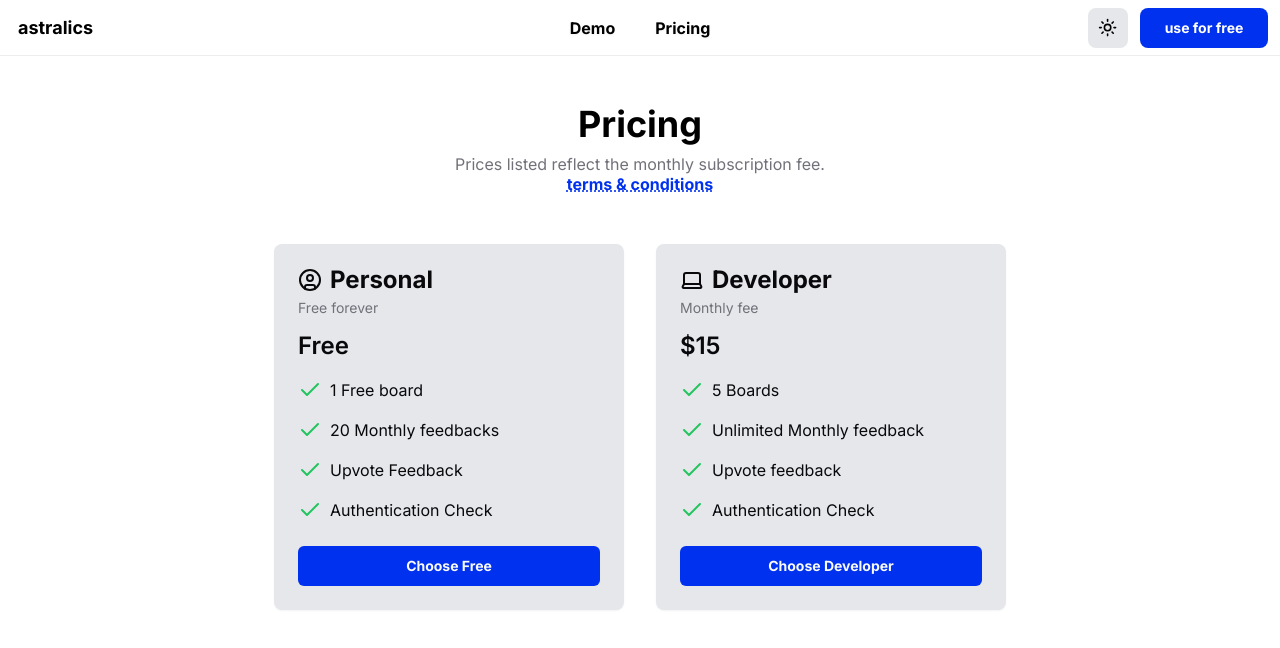
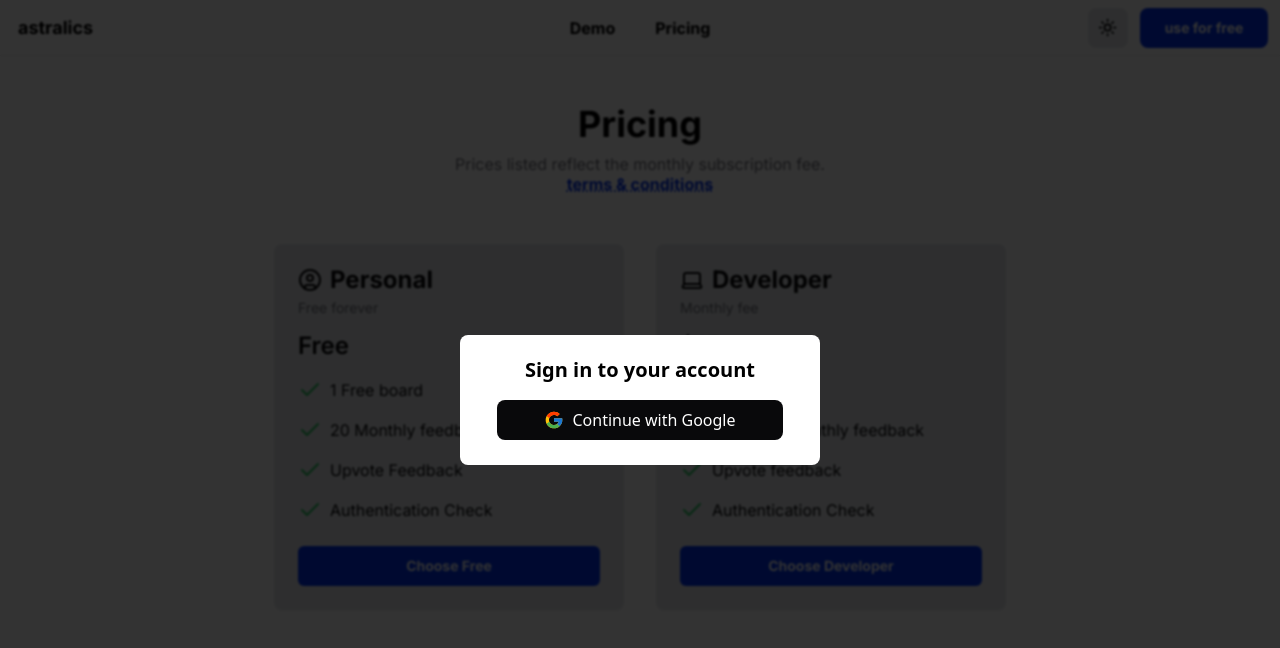
Before and after one commit to ramezj/astralics, a Next.js app in the folder client/: page /pricing in a window 1280 px wide. Both pictures are taken after a click on the button "Choose Free". Shown: the top 648 px of the page. Built offline with nearby package versions, Linux system fonts and the light colour scheme; no server answers.

Commit message:
Auth modal in pricing

```diff
--- a/client/components/pricing/Developer.js
+++ b/client/components/pricing/Developer.js
@@ -12,11 +12,28 @@ import { Input } from "@/components/ui/input"
 import { Label } from "@/components/ui/label"
 import { Laptop, CheckIcon } from "lucide-react"
 import Link from 'next/link'
+import { Fragment, useState } from 'react'
+import { Dialog, Disclosure, Popover, Transition } from '@headlessui/react'
+import AuthModal from "../Auth/AuthModal"
 
 export function Developer(props) {
+    let [isOpen, setIsOpen] = useState(false)
+    function closeModal() {
+      setIsOpen(false)
+    }
+    function openModal() {
+      setIsOpen(true)
+    }
+    const signUserIn = async () => {
+        signIn('google');
+    }
+    const signUserOut = async () => {
+      signOut();
+    }
     const params  = new URLSearchParams()
     params.set('checkout[custom][user_id]', `${props.session?.user.id}`)
   return (
+    <>
     <Card className="w-[350px] border-none bg-gray-200 dark:bg-zinc-900">
       <CardHeader>
         <CardTitle className='flex gap-2 font-bold tracking-normal'> <Laptop/>Developer</CardTitle>
@@ -67,12 +84,45 @@ export function Developer(props) {
           </>
           :
           <>
-             <Button className='w-full bg-astralicsblue dark:bg-astralicsblue font-bold dark:text-white hover:bg-astralicsblue dark:hover:bg-astralicsblue'>
+             <Button onClick={openModal} className='w-full bg-astralicsblue dark:bg-astralicsblue font-bold dark:text-white hover:bg-astralicsblue dark:hover:bg-astralicsblue'>
               Choose Developer
               </Button>
           </>
         }
       </CardFooter>
     </Card>
+    <Transition appear show={isOpen} as={Fragment}>
+        <Dialog as="div" className="relative z-10" onClose={closeModal}>
+          <Transition.Child
+            as={Fragment}
+            enter="ease-out duration-300"
+            enterFrom="opacity-0"
+            enterTo="opacity-100"
+            leave="ease-in duration-200"
+            leaveFrom="opacity-100"
+            leaveTo="opacity-0"
+          >
+            <div className="fixed inset-0 bg-black bg-opacity-80 backdrop-blur-[1px]" />
+          </Transition.Child>
+          <div className="fixed inset-0 overflow-y-auto">
+            <div className="flex min-h-full items-center justify-center text-center">
+              <Transition.Child
+                as={Fragment}
+                enter="ease-out duration-300"
+                enterFrom="opacity-0 scale-95"
+                enterTo="opacity-100 scale-100"
+                leave="ease-in duration-200"
+                leaveFrom="opacity-100 scale-100"
+                leaveTo="opacity-0 scale-95"
+              >
+                <Dialog.Panel className="w-[22.5rem] max-w-md transform overflow-hidden align-middle transition-all">
+                  <AuthModal />
+                </Dialog.Panel>
+              </Transition.Child>
+            </div>
+          </div>
+        </Dialog>
+      </Transition>
+    </>
   )
 }
--- a/client/components/pricing/Free.js
+++ b/client/components/pricing/Free.js
@@ -12,9 +12,27 @@ import {
 import { Input } from "@/components/ui/input"
 import { Label } from "@/components/ui/label"
 import { UserCircleIcon, CheckIcon, ArrowRight } from "lucide-react"
+import { Fragment, useState } from 'react'
+import { Dialog, Disclosure, Popover, Transition } from '@headlessui/react'
+import AuthModal from "../Auth/AuthModal"
+import Link from "next/link"
 
 export function Free(props) {
+  let [isOpen, setIsOpen] = useState(false)
+    function closeModal() {
+      setIsOpen(false)
+    }
+    function openModal() {
+      setIsOpen(true)
+    }
+    const signUserIn = async () => {
+        signIn('google');
+    }
+    const signUserOut = async () => {
+      signOut();
+    }
   return (
+    <>
     <Card className="w-[350px] border-none bg-gray-200 dark:bg-zinc-900">
       <CardHeader>
         <CardTitle className='flex gap-2 font-bold tracking-normal'> <UserCircleIcon/>Personal</CardTitle>
@@ -56,18 +74,53 @@ export function Free(props) {
           props.session
           ?
           <>
-            <Button className='w-full bg-astralicsblue dark:bg-astralicsblue font-bold dark:text-white hover:bg-astralicsblue dark:hover:bg-astralicsblue '>
+            <Button asChild className='w-full bg-astralicsblue dark:bg-astralicsblue font-bold dark:text-white hover:bg-astralicsblue dark:hover:bg-astralicsblue '>
+              <Link href='/app'>
               Choose Free
-              </Button>
+              </Link>
+            </Button>
           </>
           :
           <>
-             <Button className='w-full bg-astralicsblue dark:bg-astralicsblue font-bold dark:text-white hover:bg-astralicsblue dark:hover:bg-astralicsblue '>
+             <Button onClick={openModal} className='w-full bg-astralicsblue dark:bg-astralicsblue font-bold dark:text-white hover:bg-astralicsblue dark:hover:bg-astralicsblue '>
               Choose Free
               </Button>
           </>
         }
       </CardFooter>
     </Card>
+    <Transition appear show={isOpen} as={Fragment}>
+        <Dialog as="div" className="relative z-10" onClose={closeModal}>
+          <Transition.Child
+            as={Fragment}
+            enter="ease-out duration-300"
+            enterFrom="opacity-0"
+            enterTo="opacity-100"
+            leave="ease-in duration-200"
+            leaveFrom="opacity-100"
+            leaveTo="opacity-0"
+          >
+            <div className="fixed inset-0 bg-black bg-opacity-80 backdrop-blur-[1px]" />
+          </Transition.Child>
+          <div className="fixed inset-0 overflow-y-auto">
+            <div className="flex min-h-full items-center justify-center text-center">
+              <Transition.Child
+                as={Fragment}
+                enter="ease-out duration-300"
+                enterFrom="opacity-0 scale-95"
+                enterTo="opacity-100 scale-100"
+                leave="ease-in duration-200"
+                leaveFrom="opacity-100 scale-100"
+                leaveTo="opacity-0 scale-95"
+              >
+                <Dialog.Panel className="w-[22.5rem] max-w-md transform overflow-hidden align-middle transition-all">
+                  <AuthModal />
+                </Dialog.Panel>
+              </Transition.Child>
+            </div>
+          </div>
+        </Dialog>
+      </Transition>
+    </>
   )
 }
```
